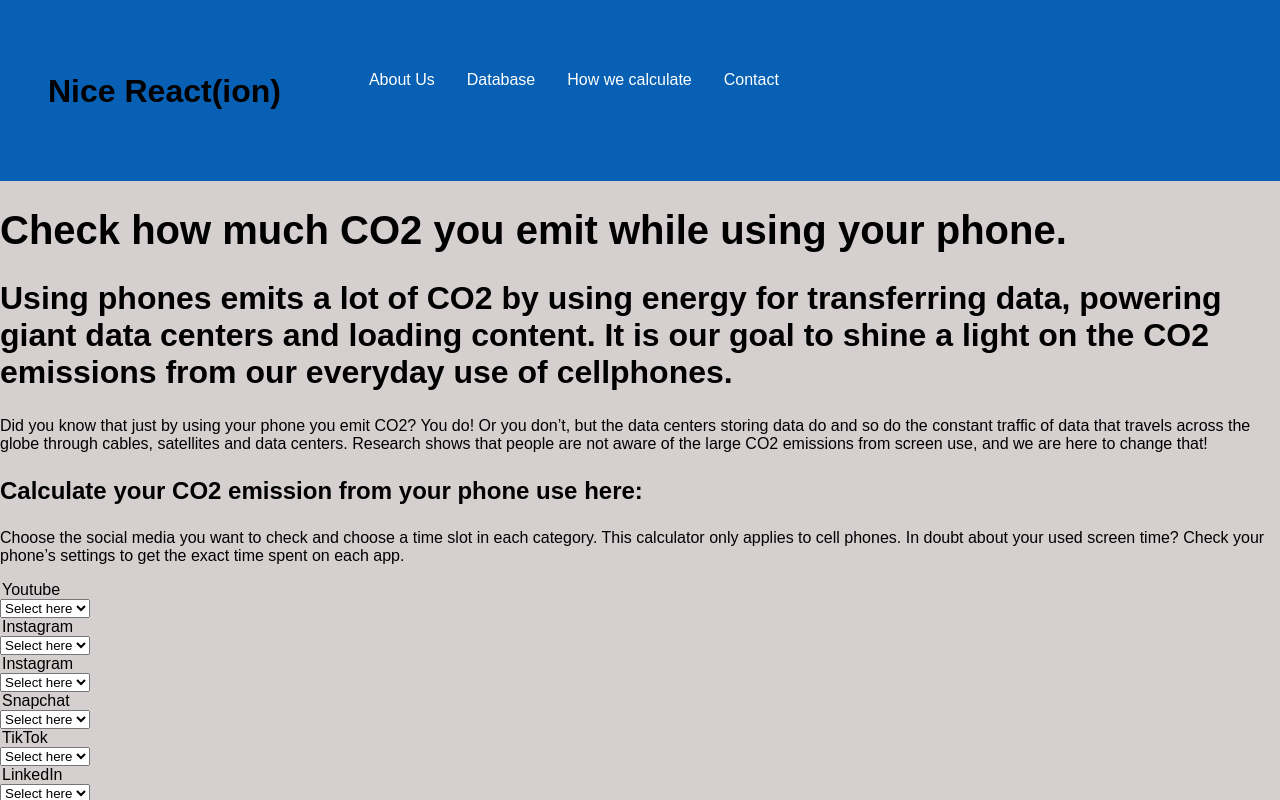
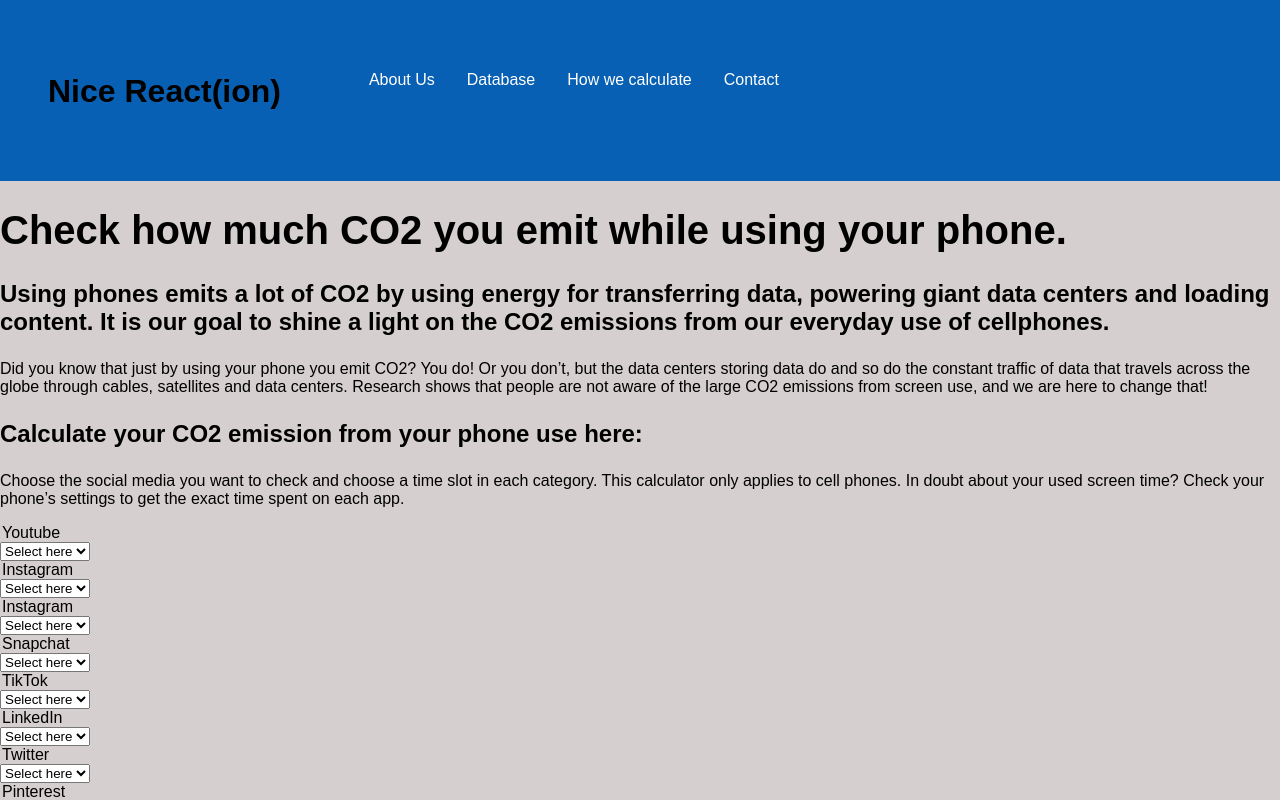
Before and after one commit to Yase0236/advice, a React (Vite) app: page / in a window 1280 px wide. Shown: the top 800 px of the page. Built offline with nearby package versions, Linux system fonts and the light colour scheme.

Commit message:
changing the h2

```diff
--- a/components/Introduction.jsx
+++ b/components/Introduction.jsx
@@ -4,7 +4,7 @@ export default function Introduction() {
   return (
     <>
       <h1>Check how much CO2 you emit while using your phone. </h1>
-      <h2>Using phones emits a lot of CO2 by using energy for transferring data, powering giant data centers and loading content. It is our goal to shine a light on the CO2 emissions from our everyday use of cellphones.</h2>
+      <h3>Using phones emits a lot of CO2 by using energy for transferring data, powering giant data centers and loading content. It is our goal to shine a light on the CO2 emissions from our everyday use of cellphones.</h3>
 
       <p>
         Did you know that just by using your phone you emit CO2? You do! Or you don’t, but the data centers storing data do and so do the constant traffic of data that travels across the globe through cables, satellites and data centers. Research
```
